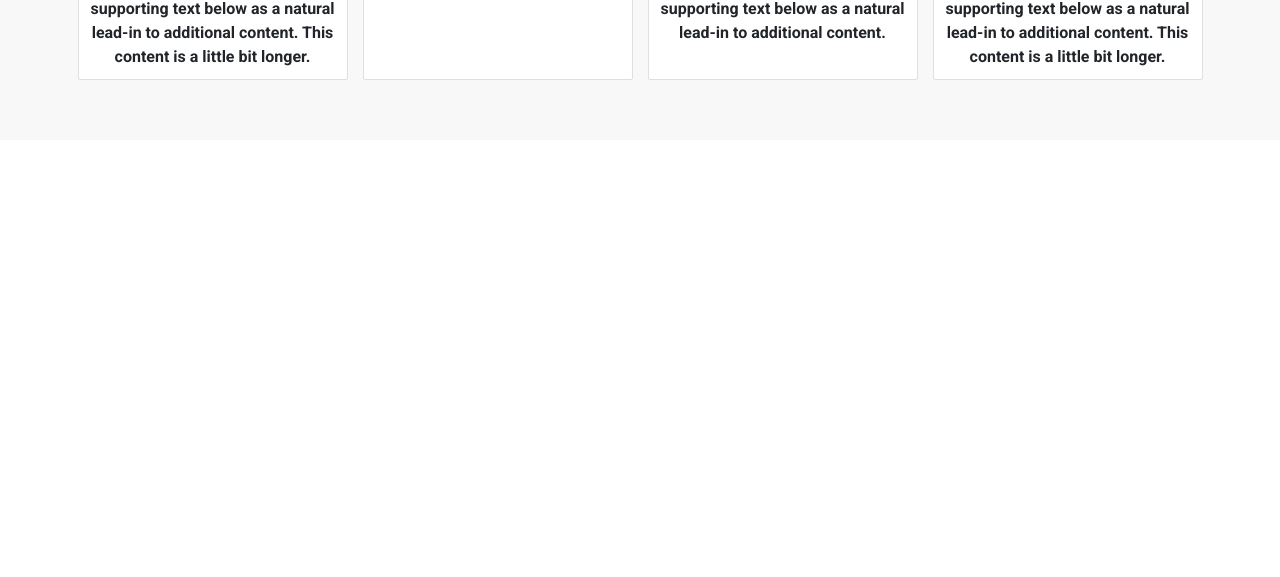
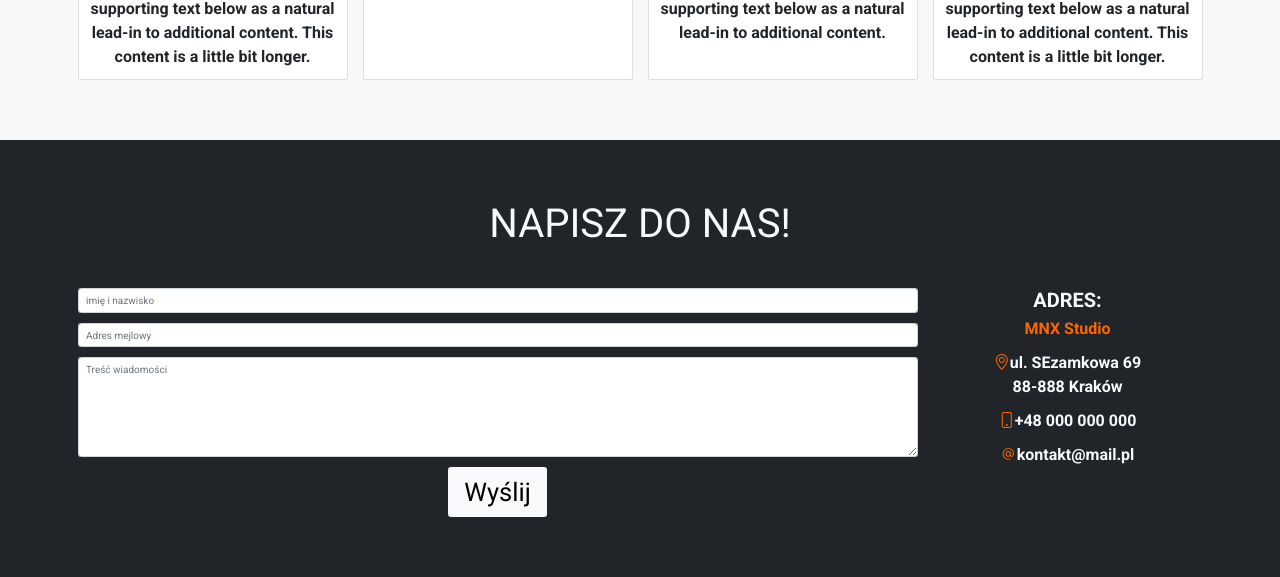
Before and after one commit to AdamSzumski/Bootstrap-project-1, a plain HTML site: page index.html in a window 1280 px wide. Shown: the part 2113-2690 px from the top of the page. Before the commit the page ends 2253 px from the top, so only its background shows below. Drawn offline with nearby package versions, Linux system fonts and the light colour scheme.

Commit message:
contact section done

```diff
--- a/css/style.css
+++ b/css/style.css
@@ -103,3 +103,14 @@ z-index: -1;
 .team .card-title{
     font-size: 2rem;
 }
+
+/* kontakt */
+.contact h3{
+    font-size: 2rem;
+font-weight: bold;
+text-transform: uppercase;
+}
+
+.contact .submit-btn{
+    font-size: 1.6em;
+}
--- a/index.html
+++ b/index.html
@@ -208,7 +208,44 @@
 
 </section>
 
+<section id="contact" class="contact bg-dark text-light py-5">
 
+
+  <div class="container text-center py-5">
+
+      <p class="display-3 pb-lg-5 text-uppercase">Napisz do nas!</p>
+
+<div class="row">
+<div class="col-lg-9 my-5 m-lg-0">
+<form>
+
+      <div class="input-group mb-3">
+        <input type="text" class="form-control"
+        placeholder="imię i nazwisko">
+      </div>
+
+      <div class="input-group mb-3">
+              <input type="text" class="form-control"
+              placeholder="Adres mejlowy">
+      </div>
+
+        <div class="input-group mb-3">
+          <textarea rows="6" class="form-control" placeholder="Treść wiadomości"></textarea>
+        </div>
+        <input type="submit" value="Wyślij" class="btn btn-light px-4 py-2 submit-btn">
+
+  </form>
+</div>
+  <div class="col-lg-3 mt-4 m-lg-0 contact-info">
+      <h3>Adres:</h3>
+        <p class="orange-color">MNX Studio</p>
+        <p><i class="bi bi-geo-alt orange-color"></i>ul. SEzamkowa 69 <br> 88-888 Kraków</p>
+        <p><i class="bi bi-phone orange-color"></i>+48 000 000 000</p>
+            <p><i class="bi bi-at orange-color"></i>kontakt@mail.pl</p>
+    </div>
+</div>
+
+</section>
 
 
     </main>
```
